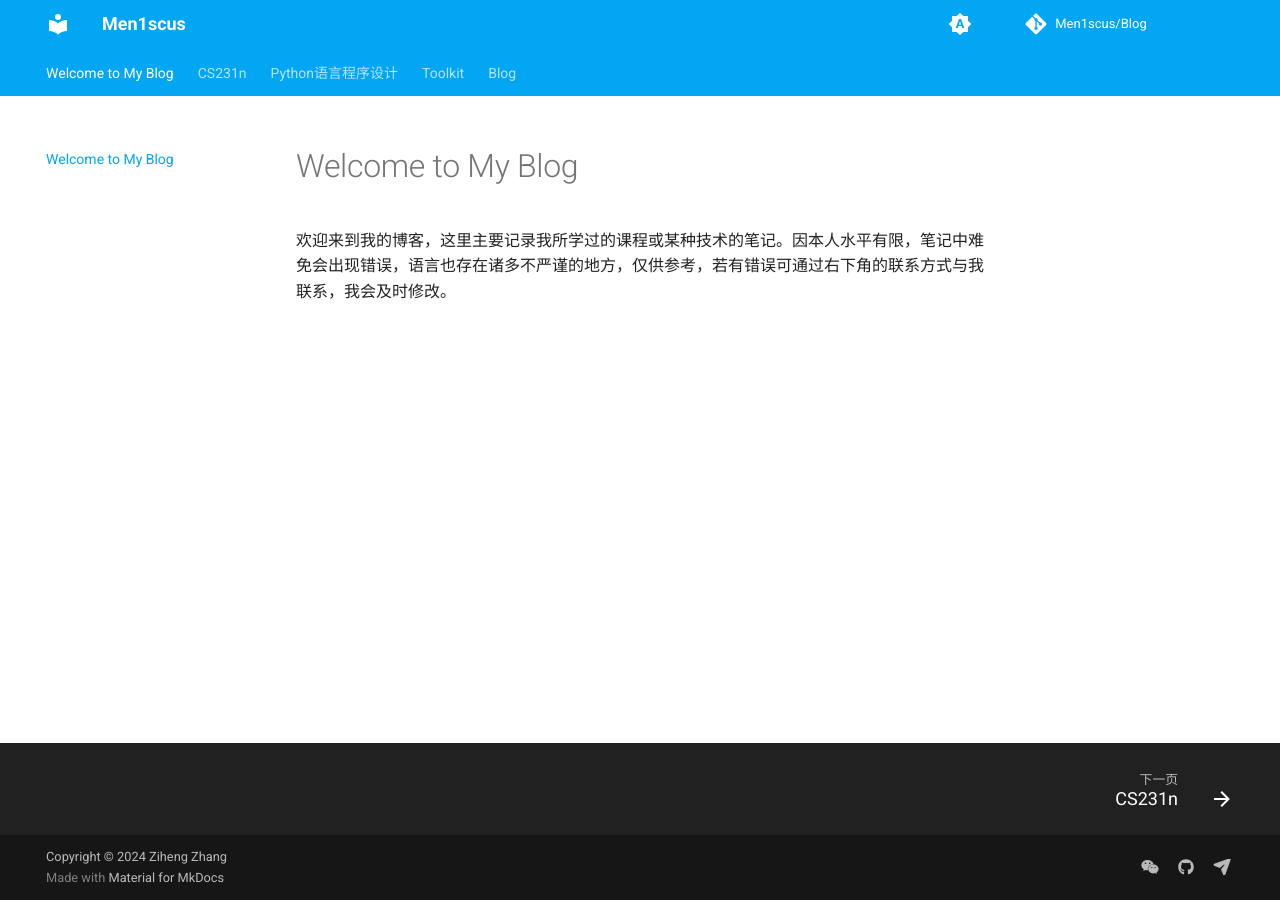
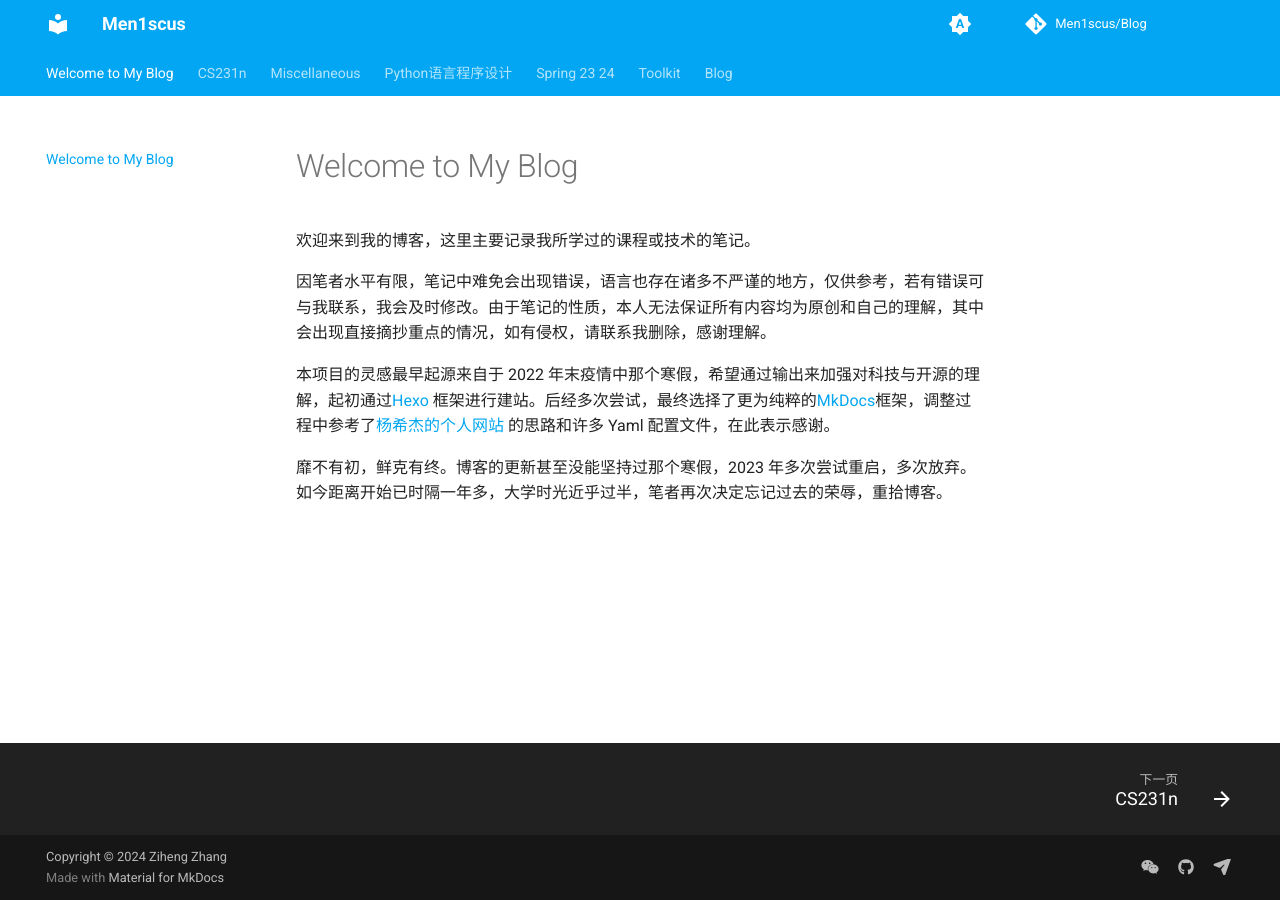
Before and after one commit to Men1scus/Blog, an MkDocs documentation site: the page built from docs/index.md, in a window 1280 px wide. Built offline with MkDocs 1.6.1 and Material for MkDocs 9.7.7, drawn with Linux system fonts in a browser that asks for light colours; comment, search, counter and statistics services are not loaded.

Commit message:
birthday

```diff
--- /dev/null
+++ b/docs/Spring 23-24/index.md
@@ -0,0 +1 @@
+# 23-24 Spring
--- a/docs/index.md
+++ b/docs/index.md
@@ -1,3 +1,9 @@
 # Welcome to My Blog
 
-欢迎来到我的博客，这里主要记录我所学过的课程或某种技术的笔记。因本人水平有限，笔记中难免会出现错误，语言也存在诸多不严谨的地方，仅供参考，若有错误可通过右下角的联系方式与我联系，我会及时修改。
+欢迎来到我的博客，这里主要记录我所学过的课程或技术的笔记。
+
+因笔者水平有限，笔记中难免会出现错误，语言也存在诸多不严谨的地方，仅供参考，若有错误可与我联系，我会及时修改。由于笔记的性质，本人无法保证所有内容均为原创和自己的理解，其中会出现直接摘抄重点的情况，如有侵权，请联系我删除，感谢理解。
+
+本项目的灵感最早起源来自于 2022 年末疫情中那个寒假，希望通过输出来加强对科技与开源的理解，起初通过[Hexo](https://hexo.io/zh-cn/) 框架进行建站。后经多次尝试，最终选择了更为纯粹的[MkDocs](https://www.mkdocs.org/)框架，调整过程中参考了[杨希杰的个人网站 ](https://yang-xijie.github.io/)的思路和许多 Yaml 配置文件，在此表示感谢。
+
+靡不有初，鲜克有终。博客的更新甚至没能坚持过那个寒假，2023 年多次尝试重启，多次放弃。如今距离开始已时隔一年多，大学时光近乎过半，笔者再次决定忘记过去的荣辱，重拾博客。
```
Also changed, not shown: docs/Miscellaneous/转载.md (added, +25 -0 lines), docs/Spring 23-24/人工智能导论/人工智能导论 Notes.md (added, +73 -0 lines), docs/Toolkit/Git/faster-git.md (renamed from docs/Toolkit/Git/Git.md, +1 -1 lines), docs/blog/index.md (deleted, +0 -1 lines), docs/CS231n/CS231n Notes/CS231n Notes.md (renamed from docs/CS231n/posts/CS231n Notes.md).
